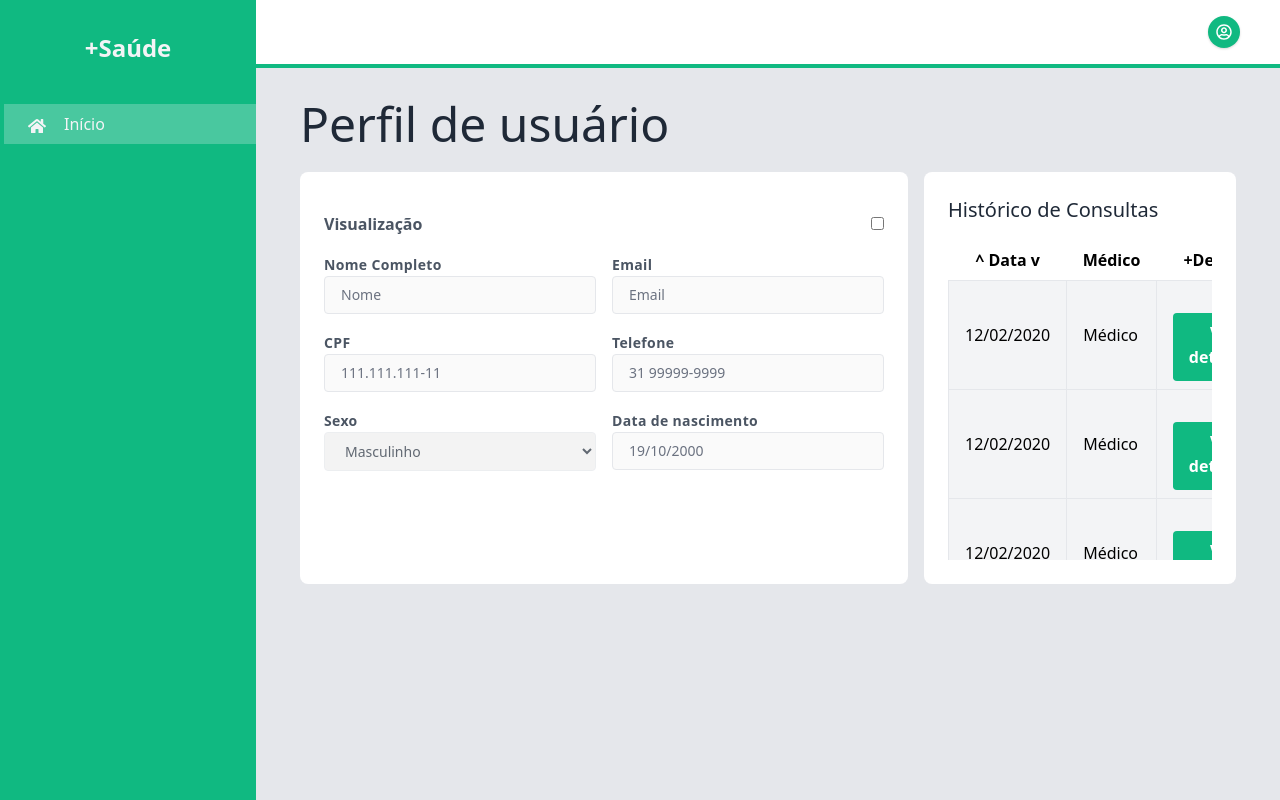
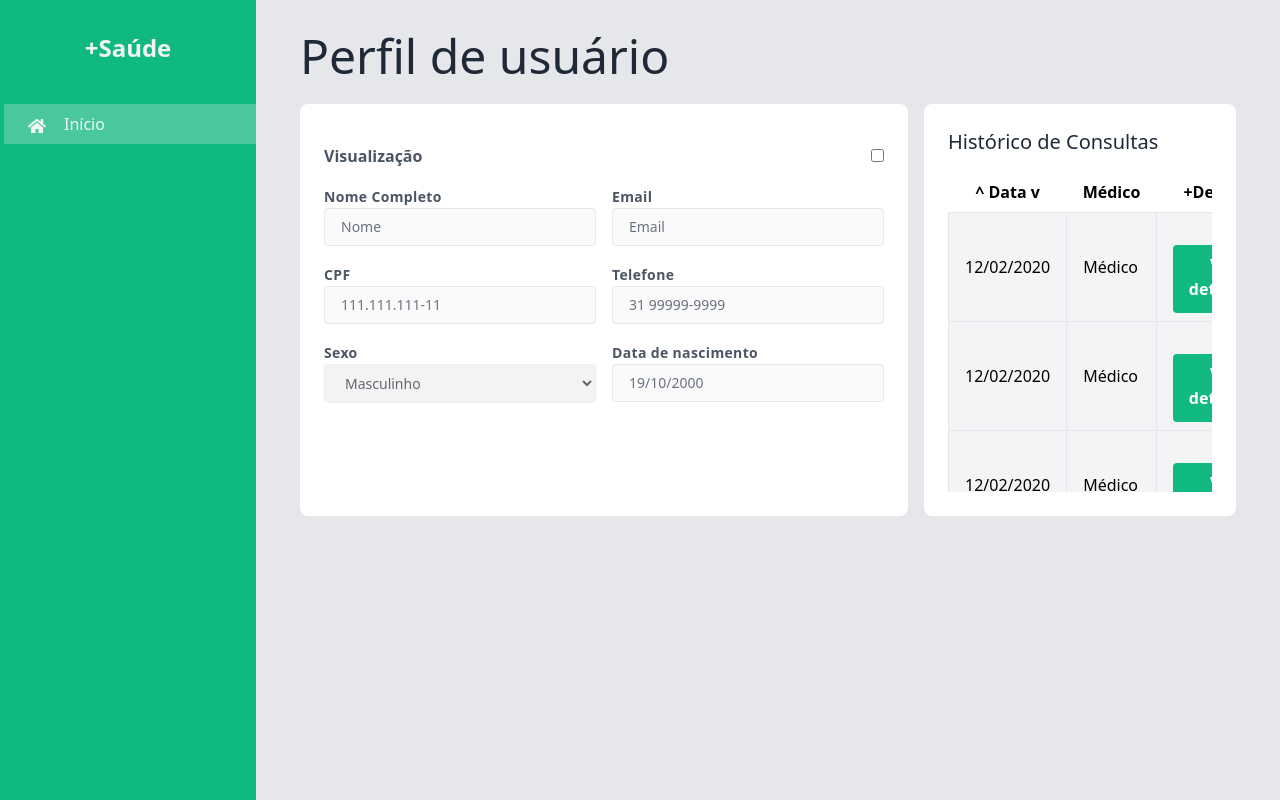
Before and after one commit to SirSavio/Eng-Trab, a Vue app in the folder frontend/: page /painel in a window 1280 px wide. Built offline with nearby package versions, Linux system fonts and the light colour scheme; what gridjs-vue, particles.vue would draw is missing.

Commit message:
Header removed

```diff
--- a/frontend/src/components/Header.vue
+++ b/frontend/src/components/Header.vue
@@ -1,5 +1,5 @@
 <template>
-  <header
+  <!-- <header
     class="flex justify-between items-center py-4 px-6 bg-white border-b-4 border-green-500"
   >
     <MessageCardFixed :type="type" :title="title" :message="message" />
@@ -44,7 +44,7 @@
         </div>
       </div>
     </div>
-  </header>
+  </header> -->
 </template>
 
 <style scoped>
```
